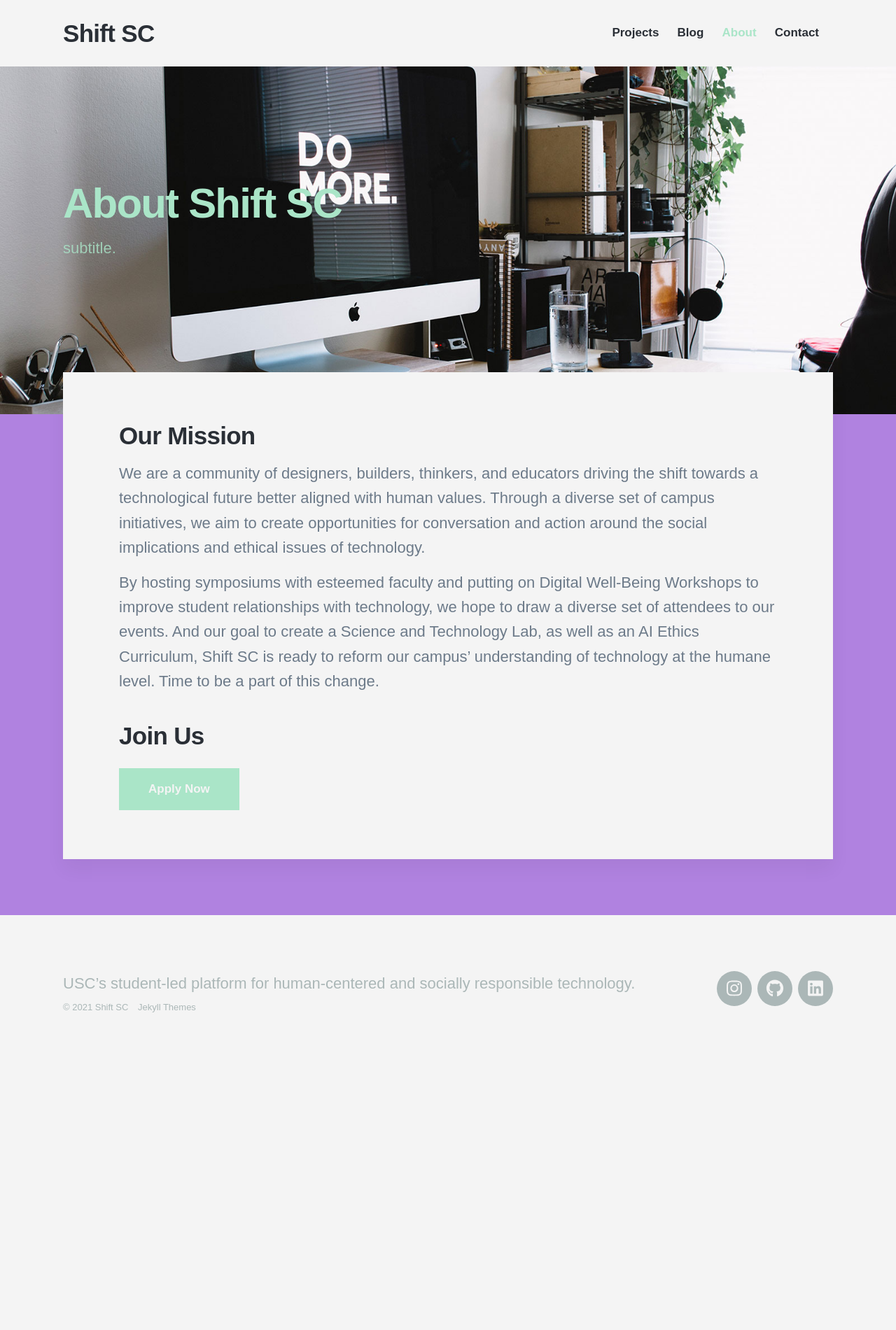
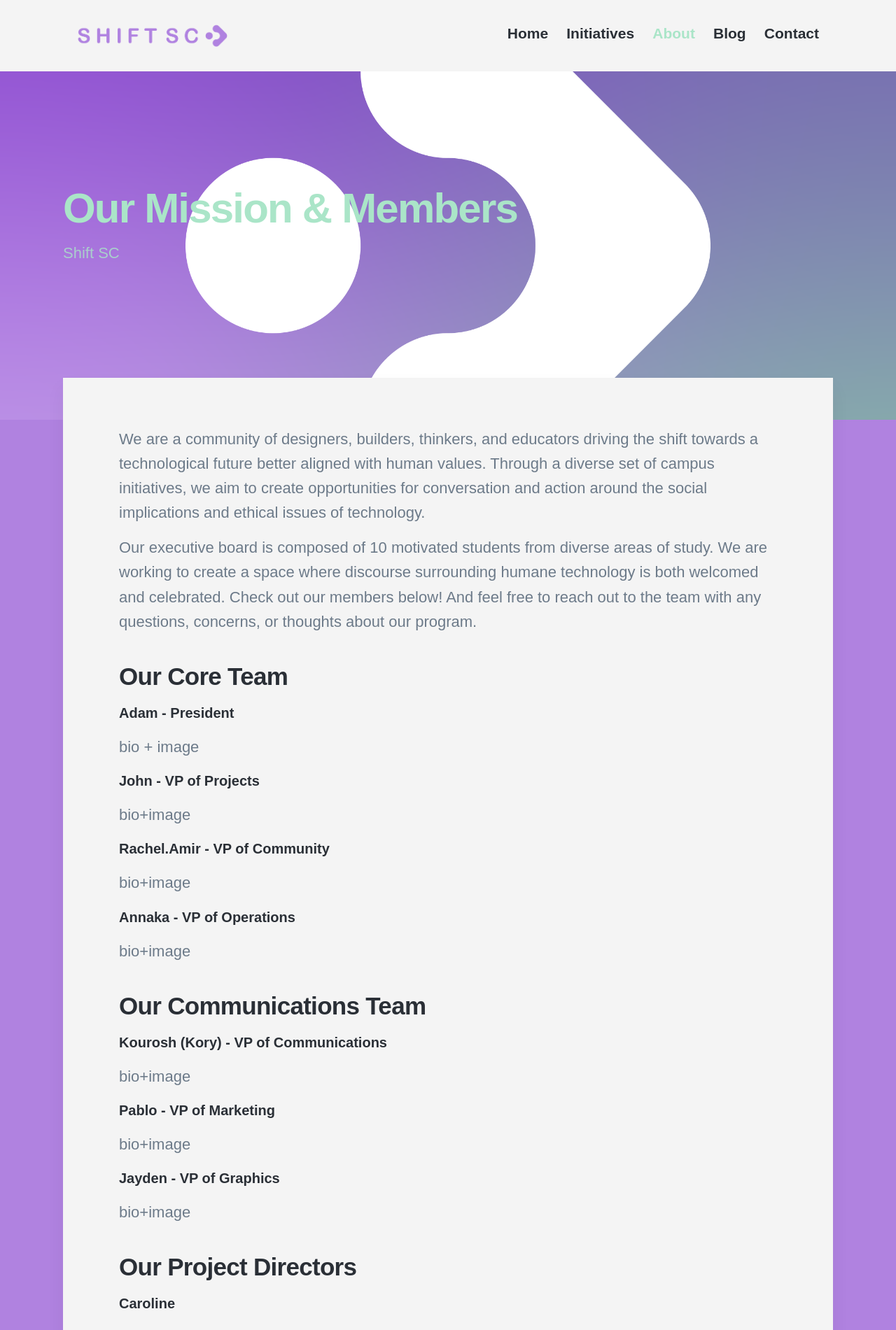
Before and after one commit to shiftsc/shiftsc.github.io, a Jekyll site: the page built from _pages/about.md, in a window 1280 px wide. Shown: the top 1901 px of the page at 70% size. Built offline with Jekyll 4.4.1, drawn with Linux system fonts in a browser that asks for light colours; nearby versions of some CDN libraries; some web fonts are replaced; before the commit the page ends 1526 px from its top, so only the background shows below that; some of the changed text lies outside the part shown.

Commit message:
updates to: structure, design, etc.

```diff
--- a/_pages/about.md
+++ b/_pages/about.md
@@ -1,15 +1,39 @@
 ---
-title: About Shift SC
-subtitle: subtitle.
-description: description.
-featured_image: /images/demo/about.jpg
+title: 'Our Mission & Members'
+subtitle: 'Shift SC'
+description: Shift SC is USC’s student-led platform for human-centered and socially responsible technology.
+featured_image: '/images/arrow-logo/SHIFTSC_LOGO-01.png'
 ---
-
-## Our Mission
 
 We are a community of designers, builders, thinkers, and educators driving the shift towards a technological future better aligned with human values. Through a diverse set of campus initiatives, we aim to create opportunities for conversation and action around the social implications and ethical issues of technology.
 
-By hosting symposiums with esteemed faculty and putting on Digital Well-Being Workshops to improve student relationships with technology, we hope to draw a diverse set of attendees to our events. And our goal to create a Science and Technology Lab, as well as an AI Ethics Curriculum, Shift SC is ready to reform our campus' understanding of technology at the humane level. Time to be a part of this change.
+Our executive board is composed of 10 motivated students from diverse areas of study. We are working to create a space where discourse surrounding humane technology is both welcomed and celebrated. Check out our members below! And feel free to reach out to the team with any questions, concerns, or thoughts about our program.
+
+## Our Core Team
+##### Adam - President
+bio + image
+##### John - VP of Projects
+bio+image
+##### Rachel.Amir - VP of Community
+bio+image
+##### Annaka - VP of Operations
+bio+image
+
+## Our Communications Team
+##### Kourosh (Kory) - VP of Communications
+bio+image
+##### Pablo - VP of Marketing
+bio+image
+##### Jayden - VP of Graphics
+bio+image
+
+## Our Project Directors
+##### Caroline
+bio+image
+##### Jenny
+bio+image
+##### Chely
+bio+image
 
 ## Join Us
 
--- a/index.html
+++ b/index.html
@@ -2,7 +2,7 @@
 layout: default
 title: Human-Centered & Socially Responsible Technology
 description: We are a community of designers, builders, thinkers, and educators driving the shift towards a technological future better aligned with human values . Through a diverse set of campus initiatives, we create opportunities for conversation and action around the social implications and ethical issues of technology.A sleek, modern Jekyll theme for personal websites. Personal is the perfect theme for developers, designers and other creatives.
-featured_image: /images/SHIFTSC_swirl-03.png
+featured_image: /images/swirl-logo/swirly_swirl.png
 ---
 
 <section class="hero">
```
Also changed, not shown: _data/settings.yml (+11 -9 lines), _pages/initiatives.md (added, +13 -0 lines), _projects/2020-11-10-initiatives.md (added, +13 -0 lines), _projects/2020-11-11-about.md (+7 -3 lines), images/arrow-logo/SHIFTSC_LOGO-09.png (added), images/swirl-logo/swirly_swirl.png, 3 other files.
